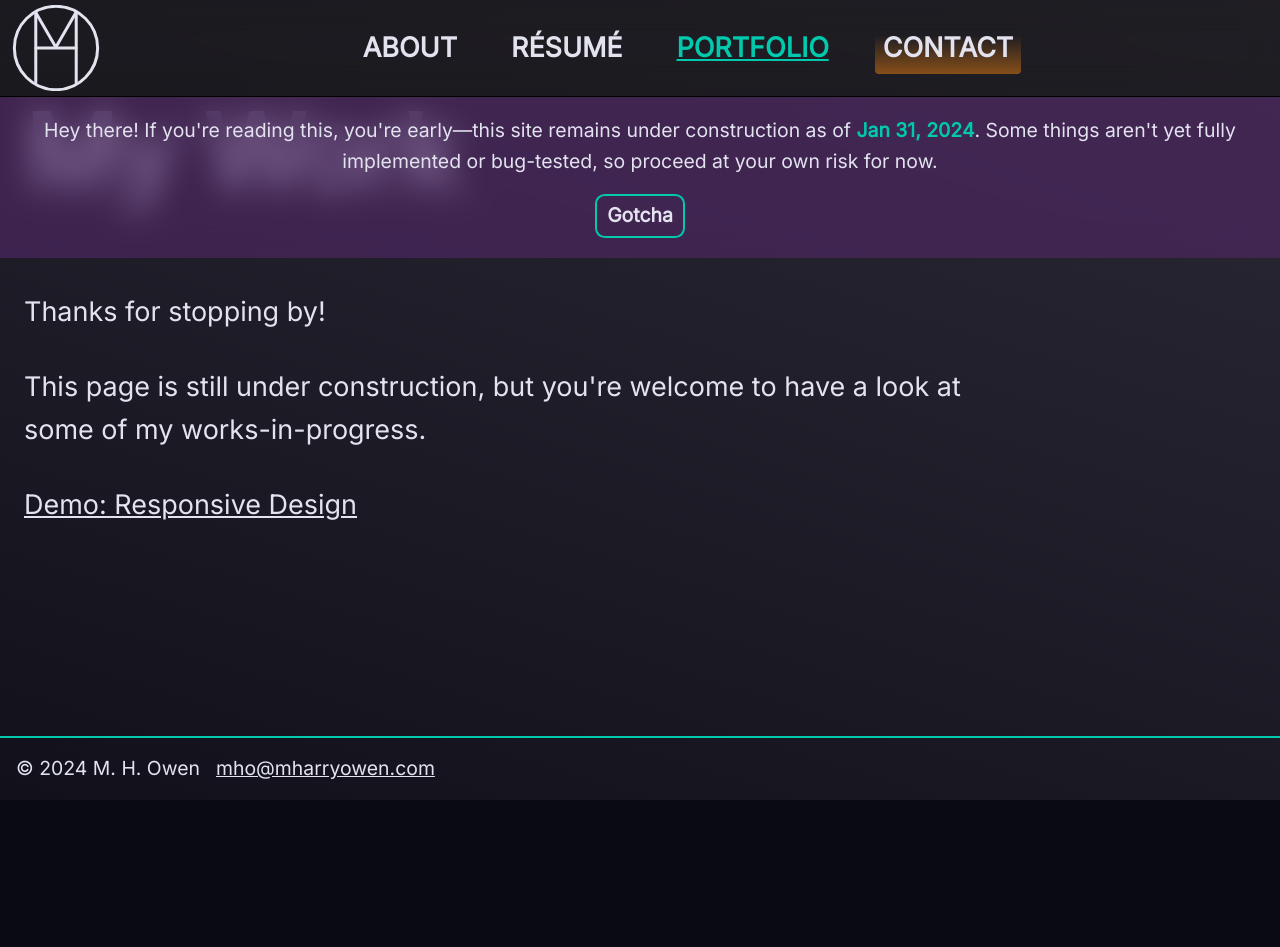
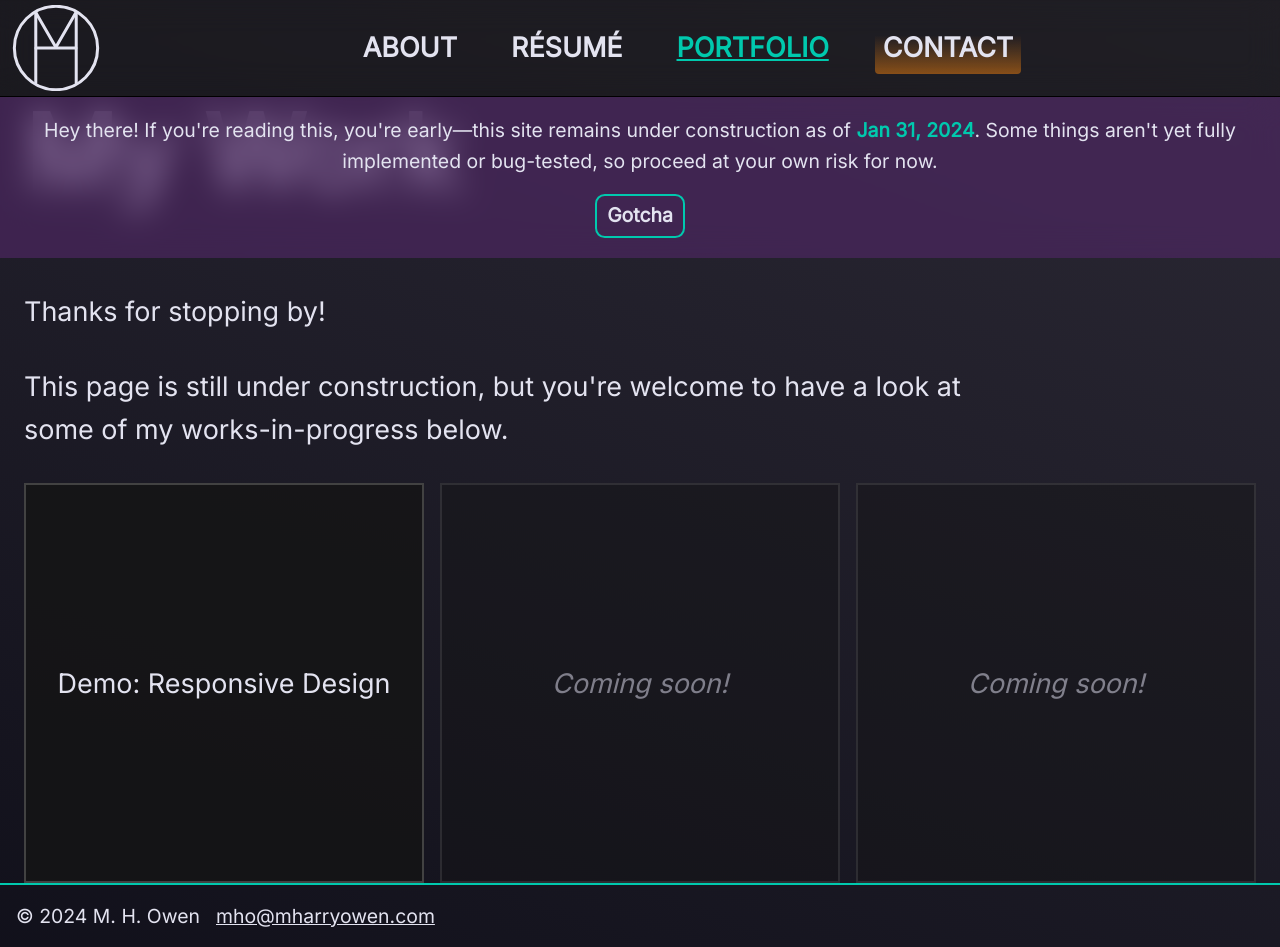
Before and after one commit to mhowen/mhowen.github.io, a Nuxt app: page /projects in a window 1280 px wide. Before the commit the page ends 800 px from the top, so only its background shows below. Built offline with nearby package versions, Linux system fonts and the light colour scheme; no server answers; a web font is replaced by a local one; what vue3-marquee would draw is missing.

Commit message:
add initial project link and scaffold template to add more later

```diff
--- a/pages/projects/index.vue
+++ b/pages/projects/index.vue
@@ -11,12 +11,17 @@
 
       <p>
         This page is still under construction, but you're welcome to have a look
-        at some of my works-in-progress.
+        at some of my works-in-progress below.
       </p>
 
-      <NuxtLink class="projectlink" to="/projects/responsive_design">
-        Demo: Responsive Design
-      </NuxtLink>
+      <div class="projects-list">
+        <NuxtLink class="project" to="/projects/responsive_design">
+          Demo: Responsive Design
+        </NuxtLink>
+        <span class="project forthcoming">Coming soon!</span>
+        <span class="project forthcoming">Coming soon!</span>
+      </div>
+
     </div>
   </section>
 </template>
@@ -35,10 +40,42 @@
   max-width: 60rem;
   margin-bottom: 2rem;
 }
-.projectlink {
+
+.projects-list {
+  display: flex;
+  flex-wrap: wrap;
+  gap: 1rem;
+}
+.project {
+  flex-basis: 25rem;
+  flex-grow: 1;
+  aspect-ratio: 1;
+  max-width: 25rem;
+
+  display: grid;
+  place-content: center;
+
+  background-color: hsl(var(--hs-card) 8% / .8);
+  border: 0.125rem solid hsl(var(--hs-card) 26%);
+  position: relative;
+  text-decoration: none;
   transition: 250ms ease-in;
 }
-.projectlink:hover {
-  color: var(--c-accent);
+.project::before {
+  content: '';
+  background-image: radial-gradient(circle at center, var(--c-accent), transparent);
+  inset: 0;
+  position: absolute;
+  z-index: -1;
+  opacity: 0;
+  transition: opacity 250ms ease-in;
 }
+.project:not(.forthcoming):hover::before {
+  opacity: 1;
+}
+.project.forthcoming {
+  font-style: italic;
+  opacity: 0.5;
+}
+
 </style>
```
